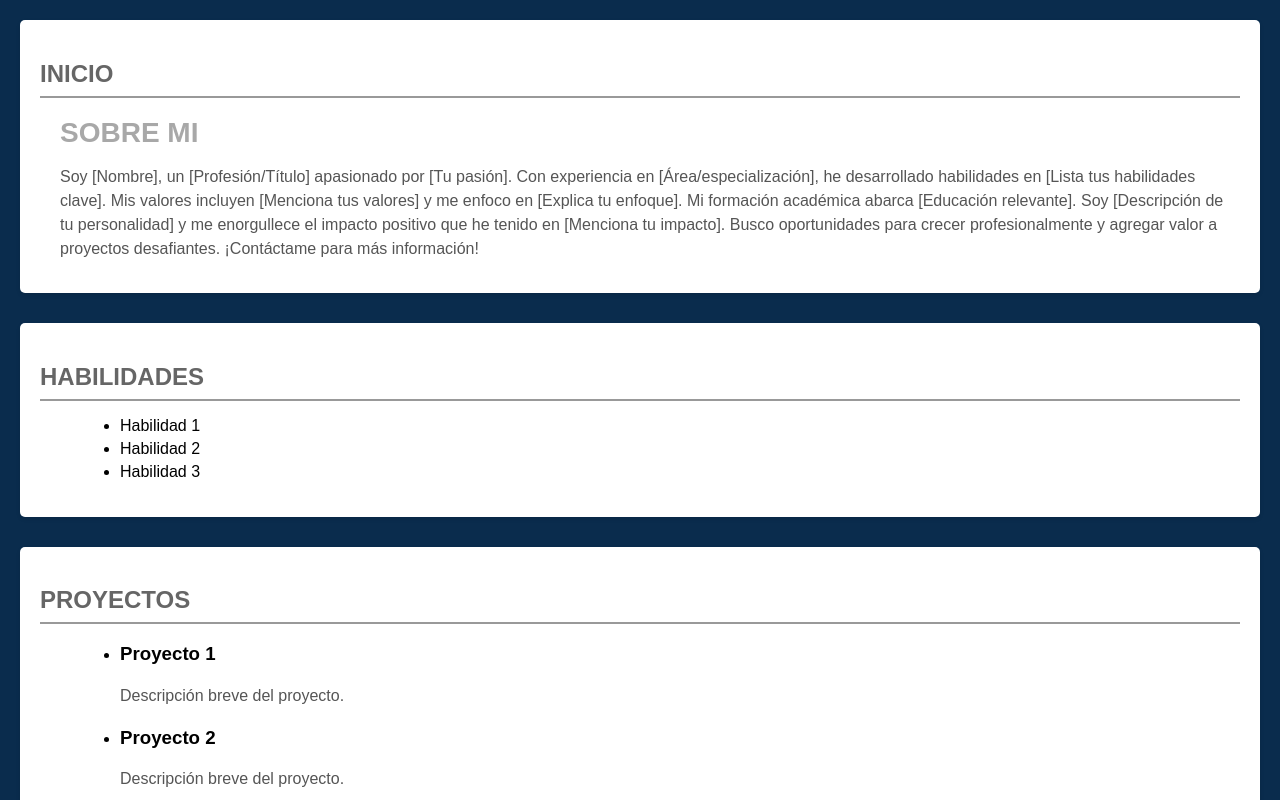
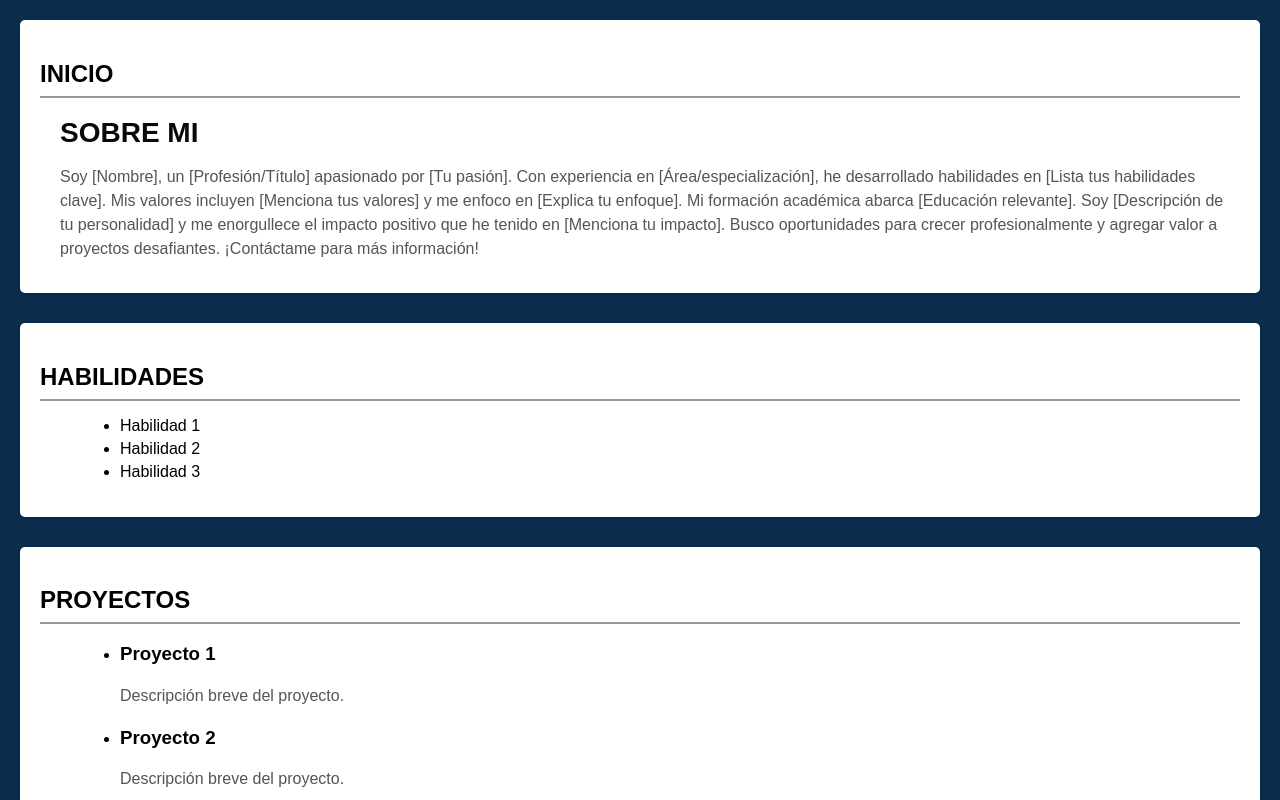
Before and after one commit to Marco10web/Mi-Perfil-Profesional, a plain HTML site: page index.html in a window 1280 px wide. Shown: the top 800 px of the page. Drawn offline with Linux system fonts and the light colour scheme.

Commit message:
Add files via upload

```diff
--- a/index.html
+++ b/index.html
@@ -11,13 +11,13 @@
       }
 
       h1 {
-          color: #A8A8A8;
+          color: #000203f8;
           font-size: 28px;
           margin-bottom: 10px;
       }
 
       h2 {
-      color: #666;
+      color: #000000;
       font-size: 20px;
       margin-bottom: 8px;
       }
```
